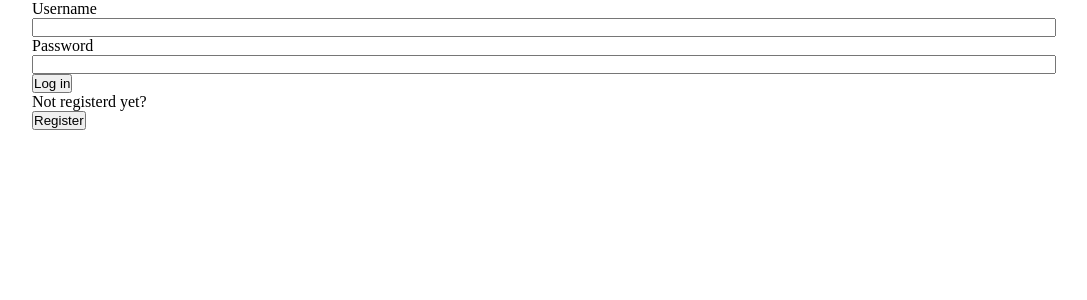
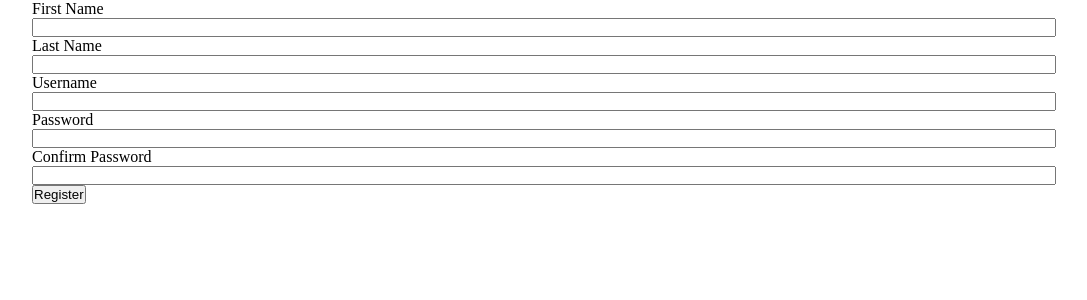
Before and after one commit to sylverflame/user-auth-fe, a React (Vite) app: page /register in a window 1280 px wide. Shown: the top 300 px of the page, without its empty margins (96-1183 px from the left). Built offline with nearby package versions, Linux system fonts and the light colour scheme; no server answers.

Commit message:
feat: react router added, register and login screen full functionality

```diff
--- a/src/App.tsx
+++ b/src/App.tsx
@@ -1,11 +1,16 @@
 import "./App.css";
-import LoginPage from "./pages/LoginPage";
+import Register from "./features/Register";
+import Home from "./pages/Home";
+import { Route, Routes } from "react-router-dom";
 
 function App() {
   return (
     <>
       <div className="app">
-        <LoginPage />
+        <Routes>
+          <Route path="/" element={<Home />} />
+          <Route path="/register" element={<Register />} />
+        </Routes>
       </div>
     </>
   );
--- a/src/constants/index.ts
+++ b/src/constants/index.ts
@@ -7,3 +7,6 @@ export const Status = {
   NotFound: 404,
   InternalServerError: 500,
 } as const;
+
+export const Status_4XX = [400, 401, 402, 403, 404];
+export const Status_2XX = [200, 201, 203];
--- a/src/features/Login.tsx
+++ b/src/features/Login.tsx
@@ -2,14 +2,16 @@ import { useState } from "react";
 import { END_POINTS } from "../api/api-urls";
 import { axiosInstance as axios } from "../api/axios";
 import InputField from "../components/InputField";
-import { Status } from "../constants";
+import { Status, Status_4XX } from "../constants";
 import useAuth from "../hooks/useAuth";
+import { useNavigate } from "react-router-dom";
 
 const Login = () => {
   const API_BASE_URL = import.meta.env.VITE_API_BASE_URL;
   const [username, setUsername] = useState("");
   const [password, setPassword] = useState("");
   const { login } = useAuth();
+  const navigate = useNavigate();
   const performLogin = async (username: string, password: string) => {
     try {
       const URL = API_BASE_URL + END_POINTS.auth.login;
@@ -19,6 +21,11 @@ const Login = () => {
         login({ username, token });
       }
     } catch (error: any) {
+      console.log(error);
+      if (Status_4XX.includes(error.response?.status)) {
+        alert(error.response.data.error);
+        return;
+      }
       alert(error.message);
       console.error("Caught Exception: ", error.message);
     }
@@ -26,6 +33,10 @@ const Login = () => {
   const handleLoginFormSubmit = (e: React.FormEvent<HTMLFormElement>) => {
     e.preventDefault();
     performLogin(username, password);
+  };
+
+  const handleRegister = () => {
+    navigate("/register");
   };
   return (
     <div className="login-page">
@@ -46,7 +57,7 @@ const Login = () => {
         <button type="submit">{"Log in"}</button>
       </form>
       <p>Not registerd yet?</p>
-      <button>Register</button>
+      <button onClick={handleRegister}>Register</button>
     </div>
   );
 };
--- a/src/features/Register.tsx
+++ b/src/features/Register.tsx
@@ -1,25 +1,88 @@
 import { useState } from "react";
 import InputField from "../components/InputField";
-const initialState = {
-  username: "",
-  password: "",
-  confirmPassword: "",
-};
+import { axiosInstance as axios } from "../api/axios";
+import { END_POINTS } from "../api/api-urls";
+import { Status, Status_4XX } from "../constants";
+import { RegisterUserSchema, type RegisterUser } from "../schemas/schemas";
+import { useNavigate } from "react-router-dom";
 
 const Register = () => {
-  const [registerationForm, setRegisterationForm] = useState(initialState);
-  const handleSubmit = (e: React.FormEvent<HTMLFormElement>) => {
+  const [firstName, setFirstName] = useState("");
+  const [lastName, setLastName] = useState("");
+  const [username, setUsername] = useState("");
+  const [password, setPassword] = useState("");
+  const [confirmPassword, setConfirmPassword] = useState("");
+
+  const navigate = useNavigate();
+
+  const validatePassword = (userData: RegisterUser) => {
+    RegisterUserSchema.parse(userData);
+    if (!(password === confirmPassword)) {
+      throw new Error("Confirm password does not match");
+    }
+  };
+
+  const handleSubmit = async (e: React.FormEvent<HTMLFormElement>) => {
     e.preventDefault();
+    try {
+      validatePassword({
+        username,
+        firstName,
+        lastName,
+        password,
+        confirmPassword,
+      });
+
+      const URL = import.meta.env.VITE_API_BASE_URL + END_POINTS.auth.register;
+      const payload = { username, password, firstName, lastName };
+      const response = await axios.post(URL, payload);
+      if (response.status === Status.Created) {
+        alert("User registered successfully!");
+        navigate("/");
+      }
+    } catch (error: any) {
+      if (Status_4XX.includes(error.response?.status)) {
+        alert(error.response.data.error);
+        return;
+      }
+      alert(error.message);
+      console.error("Caught Exception", error.message);
+    }
   };
   return (
     <div className="register-page">
       <form onSubmit={(e) => handleSubmit(e)}>
-        <InputField id={"username"} label={"Username"} />
-        <InputField id={"password"} label={"Password"} type="password" />
+        <InputField
+          id={"firstName"}
+          label={"First Name"}
+          value={firstName}
+          onChange={(e) => setFirstName(e.target.value)}
+        />
+        <InputField
+          id={"lastName"}
+          label={"Last Name"}
+          value={lastName}
+          onChange={(e) => setLastName(e.target.value)}
+        />
+        <InputField
+          id={"username"}
+          label={"Username"}
+          value={username}
+          onChange={(e) => setUsername(e.target.value)}
+        />
+        <InputField
+          id={"password"}
+          label={"Password"}
+          type="password"
+          value={password}
+          onChange={(e) => setPassword(e.target.value)}
+        />
         <InputField
           id={"confirm-password"}
           label={"Confirm Password"}
           type="password"
+          value={confirmPassword}
+          onChange={(e) => setConfirmPassword(e.target.value)}
         />
         <button type="submit">Register</button>
       </form>
--- a/src/main.tsx
+++ b/src/main.tsx
@@ -3,11 +3,14 @@ import { createRoot } from "react-dom/client";
 import "./index.css";
 import App from "./App.tsx";
 import AuthProvider from "./context/AuthContext.tsx";
+import { BrowserRouter } from "react-router-dom";
 
 createRoot(document.getElementById("root")!).render(
   <StrictMode>
-    <AuthProvider>
-      <App />
-    </AuthProvider>
+    <BrowserRouter>
+      <AuthProvider>
+        <App />
+      </AuthProvider>
+    </BrowserRouter>
   </StrictMode>
 );
--- a/src/pages/LoginPage.tsx
+++ b/src/pages/Home.tsx
@@ -1,6 +1,6 @@
 import Login from "../features/Login";
 
-const LoginPage = () => {
+const Home = () => {
   return (
     <>
       <Login />
@@ -8,4 +8,4 @@ const LoginPage = () => {
   );
 };
 
-export default LoginPage;
+export default Home;
--- a/src/schemas/schemas.ts
+++ b/src/schemas/schemas.ts
@@ -1,8 +1,14 @@
 import { z } from "zod/v4";
 
-export const RegisterUserForm = z.object({
-  username: z.string().min(5).max(15),
+export const RegisterUserSchema = z.object({
+  firstName: z.string().min(5, "First name too small").max(10),
+  lastName: z.string().min(5).max(10),
+  username: z
+    .string()
+    .min(5, "Username too small")
+    .max(15, "Username too small"),
   password: z.string().min(5).max(15),
+  confirmPassword: z.string().min(5).max(15),
 });
 
-export type RegisterUserForm = z.infer<typeof RegisterUserForm>;
+export type RegisterUser = z.infer<typeof RegisterUserSchema>;
```
